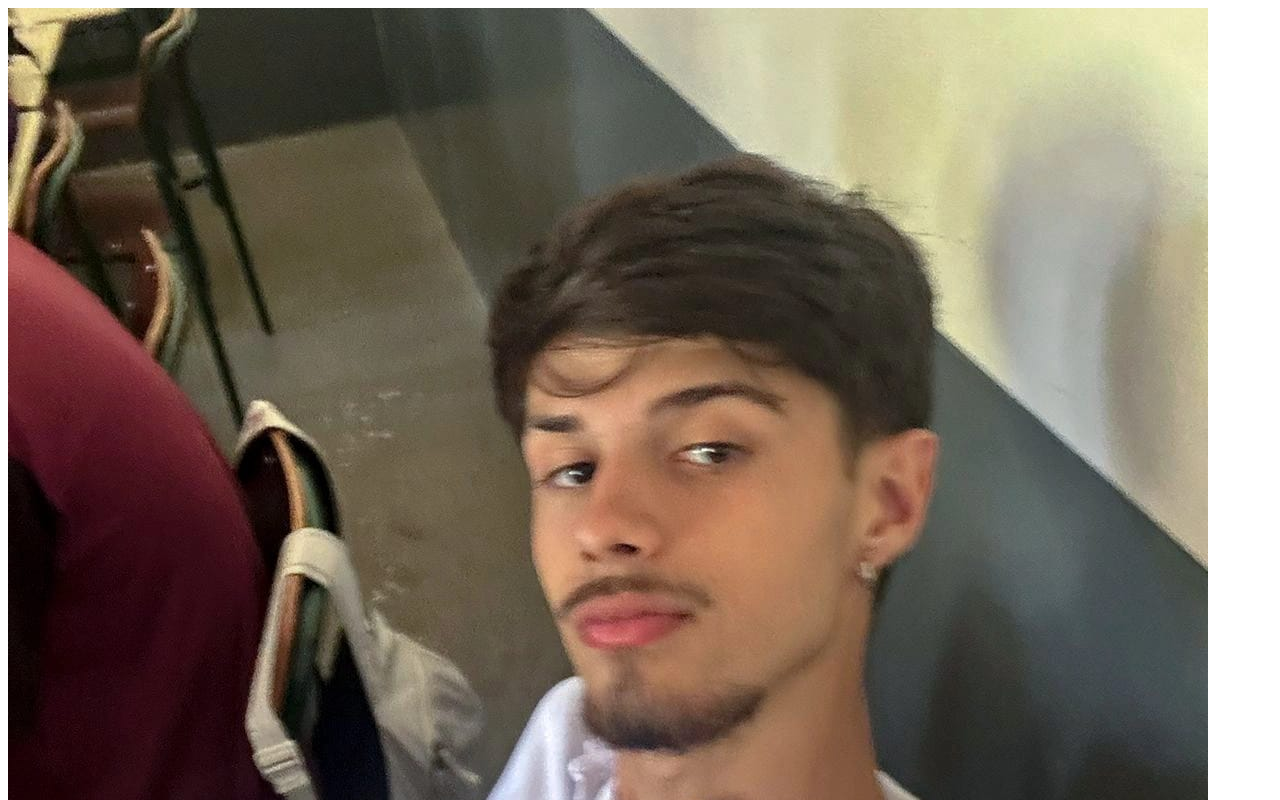
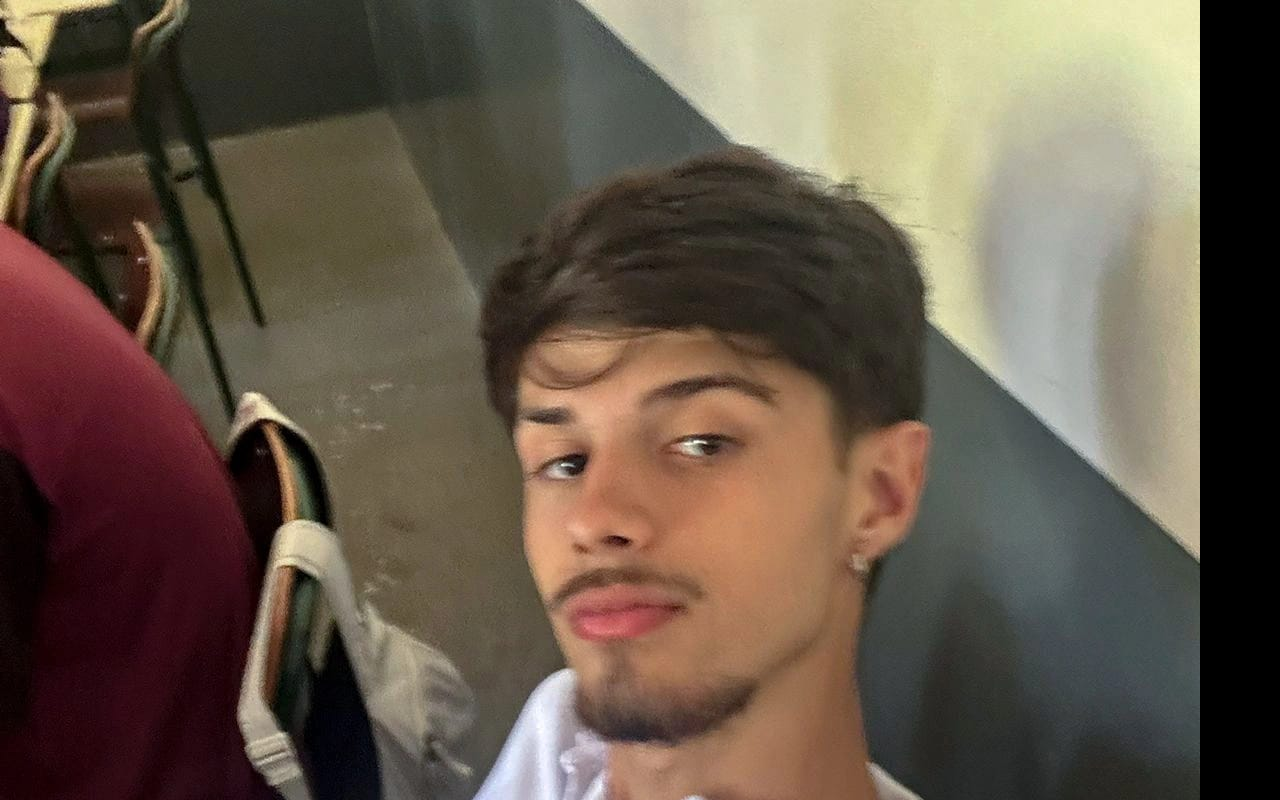
Before and after one commit to samuelhenri-hub/Linktree, a plain HTML site: page index.html in a window 1280 px wide. Shown: the top 800 px of the page. Drawn offline with Linux system fonts and the light colour scheme.

Commit message:
colocando css

```diff
--- a/assets/style/style.css
+++ b/assets/style/style.css
@@ -0,0 +1,4 @@
+body {
+    background-color: black;
+    margin: auto;
+}
--- a/index.html
+++ b/index.html
@@ -3,6 +3,7 @@
 <head>
     <meta charset="UTF-8">
     <meta name="viewport" content="width=device-width, initial-scale=1.0">
+    <link rel="stylesheet" href="/assets/style/style.css">
     <title>Linktree</title>
 </head>
 <body>
```
